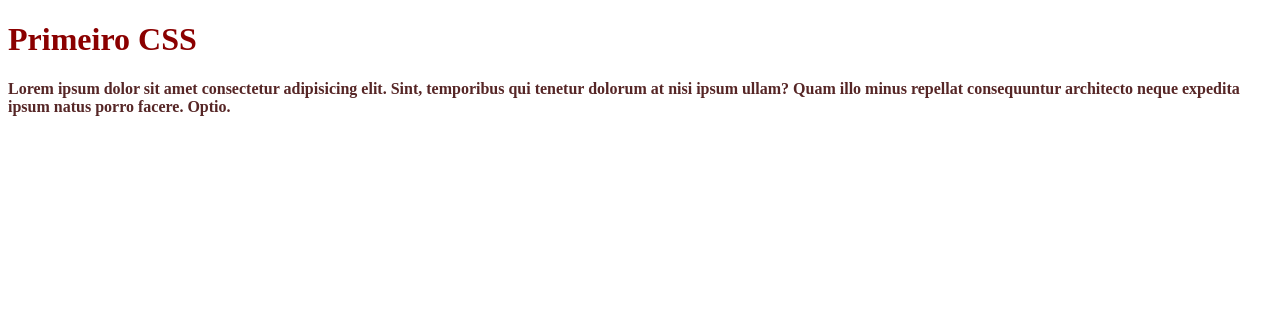
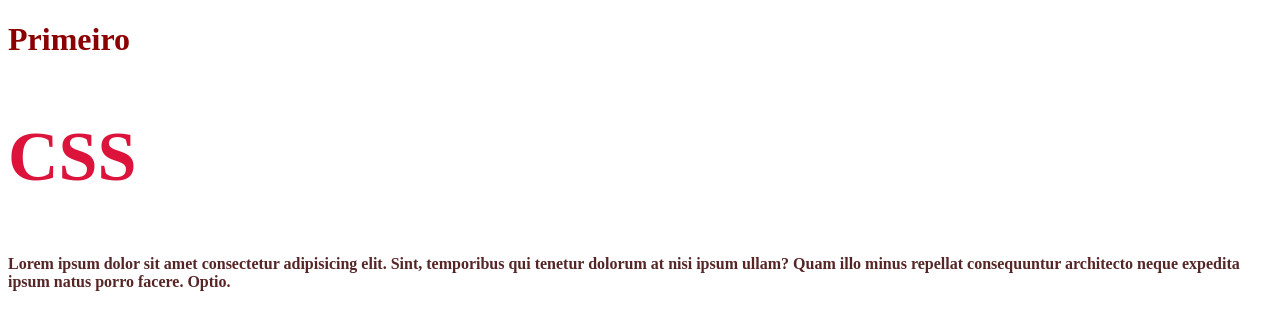
Before and after one commit to StefanyLino/CSS, a plain HTML site: page ex01_AdicionarCSS/Index.html in a window 1280 px wide. Drawn offline with Linux system fonts and the light colour scheme.

Commit message:
Arquivo de CSS

```diff
--- a/ex01_AdicionarCSS/Index.html
+++ b/ex01_AdicionarCSS/Index.html
@@ -7,7 +7,7 @@
     <title>Adicionando CSS</title>
 </head>
 <body>
-    <h1>Primeiro CSS</h1>
+    <h1>Primeiro</h1><h2>CSS</h2>
     <p>Lorem ipsum dolor sit amet consectetur adipisicing elit. Sint, temporibus qui tenetur dolorum at nisi ipsum ullam? Quam illo minus repellat consequuntur architecto neque expedita ipsum natus porro facere. Optio.</p>
 </body>
 </html>
```
